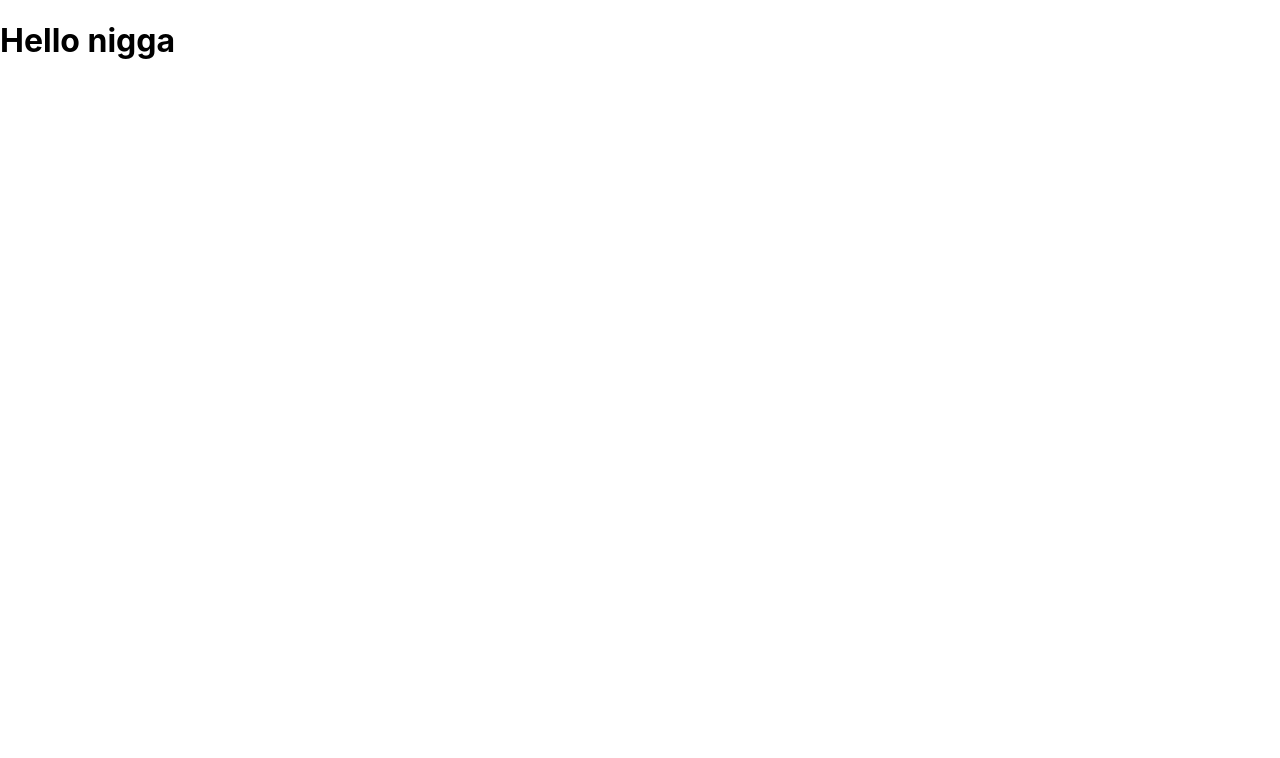
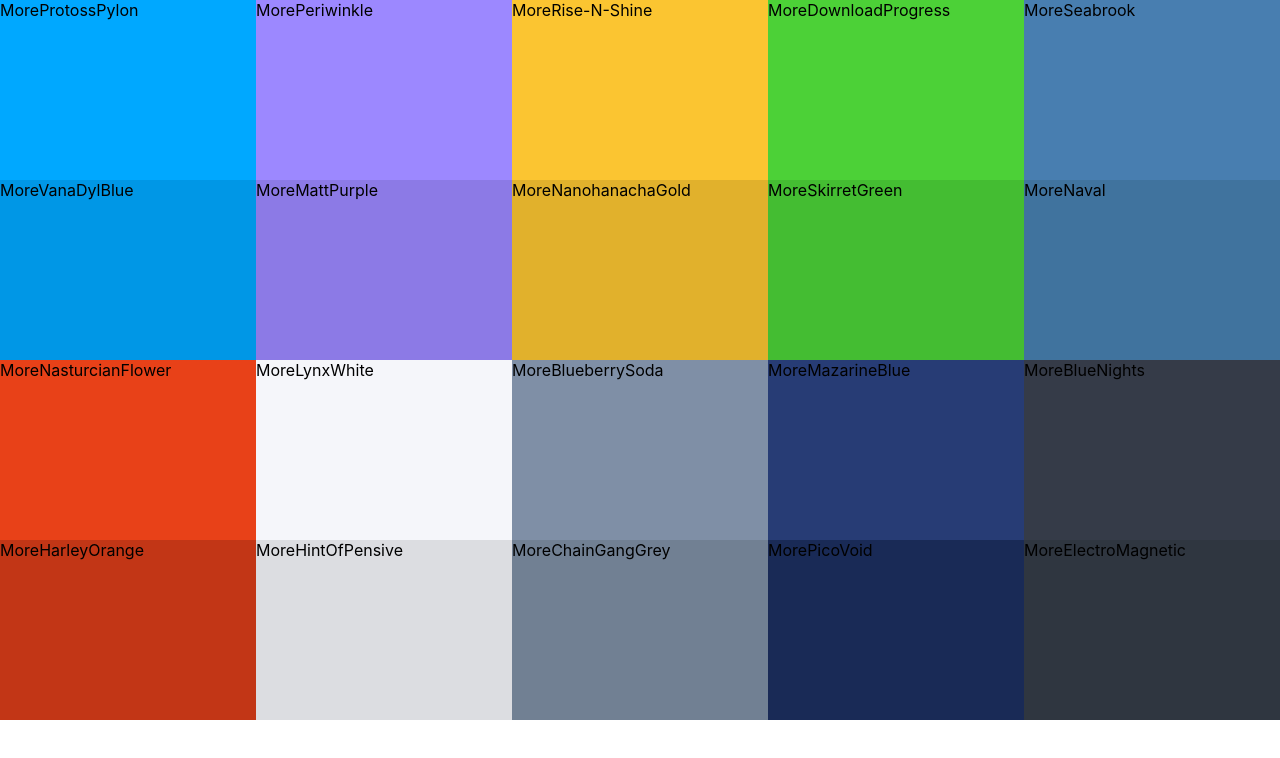
Before and after one commit to jayBCodingMachine/colors-app, a React (Create React App) app: page / in a window 1280 px wide. Shown: the top 758 px of the page. Built offline with nearby package versions, Linux system fonts and the light colour scheme.

Commit message:
Add ColorBox

```diff
--- a/src/App.js
+++ b/src/App.js
@@ -6,7 +6,7 @@
 function App() {
 	return (
 		<div>
-			<Palette {...seedColors[4]} />
+			<Palette {...seedColors[5]} />
 		</div>
 	);
 }
--- /dev/null
+++ b/src/ColorBox.css
@@ -0,0 +1,8 @@
+.ColorBox {
+	width: 20%;
+	height: 25%;
+	margin: 0 auto;
+	display: inline-block;
+	position: relative;
+	cursor: pointer;
+}
--- /dev/null
+++ b/src/ColorBox.js
@@ -0,0 +1,15 @@
+import React, { Component } from "react";
+import "./ColorBox.css";
+
+class ColorBox extends Component {
+	render() {
+		return (
+			<div style={{ background: this.props.background }} className="ColorBox">
+				<span>More</span>
+				<span>{this.props.name}</span>
+			</div>
+		);
+	}
+}
+
+export default ColorBox;
--- /dev/null
+++ b/src/Palette.css
@@ -0,0 +1,7 @@
+.Palette {
+	height: 100vh;
+}
+
+.Palette-colors {
+	height: 90%;
+}
--- a/src/Palette.js
+++ b/src/Palette.js
@@ -1,10 +1,18 @@
 import React, { Component } from "react";
+import ColorBox from "./ColorBox";
+import "./Palette.css";
 
 class Palette extends Component {
 	render() {
+		const colorBoxes = this.props.colors.map((color) => {
+			return <ColorBox background={color.color} name={color.name} />;
+		});
+
 		return (
-			<div>
-				<h1>Hello nigga</h1>
+			<div className="Palette">
+				{/* {nav bar goes here} */}
+				<div className="Palette-colors">{colorBoxes}</div>
+				{/* footer  */}
 			</div>
 		);
 	}
```
